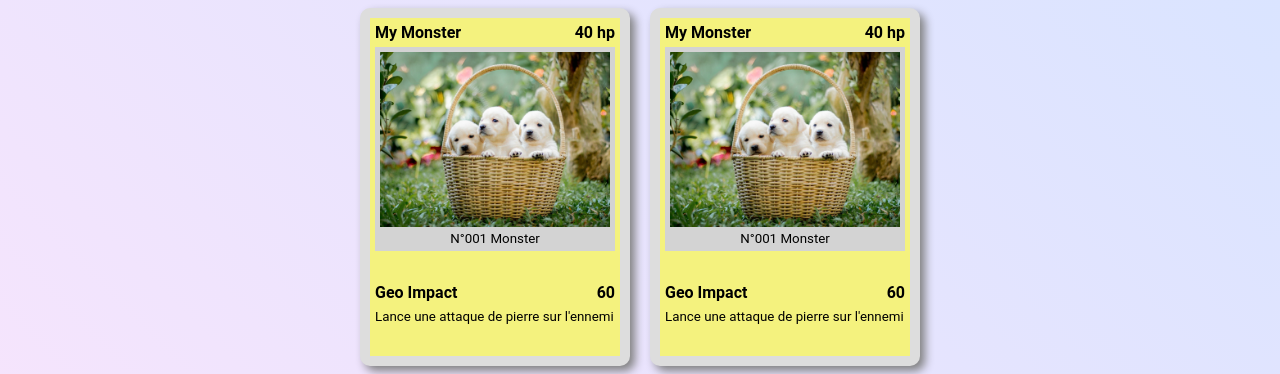
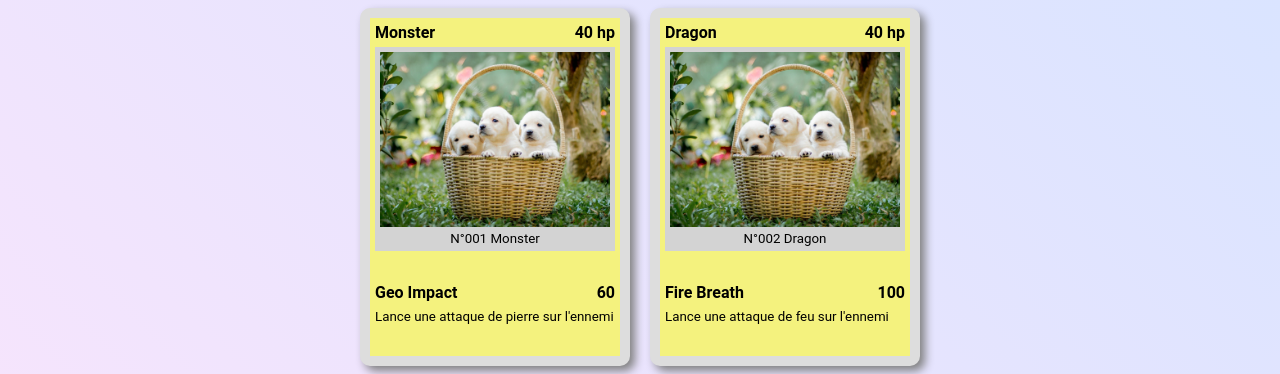
Before and after one commit to Hamidou-Woury-Ba/Debut-angular, an Angular app in the folder playing-cards/: page / in a window 1280 px wide. Shown: the top 374 px of the page. Built offline with nearby package versions, Linux system fonts and the light colour scheme.

Commit message:
Ajout de monster-model.ts et l'utilisation de @Input()

```diff
--- a/playing-cards/src/app/app.component.html
+++ b/playing-cards/src/app/app.component.html
@@ -1,4 +1,4 @@
 <div id="card-list">
     <app-playing-cards />
-    <app-playing-cards />
+    <app-playing-cards [my-monster]="monster1"/>
 </div>
--- a/playing-cards/src/app/app.component.ts
+++ b/playing-cards/src/app/app.component.ts
@@ -1,5 +1,6 @@
 import { Component } from '@angular/core';
 import { PlayingCardsComponent } from "./components/playing-cards/playing-cards.component";
+import { Monster } from './model/monster.model';
 
 @Component({
   selector: 'app-root', // c'est le nom de la balise HTML qui sera utilisée pour afficher le composant
@@ -9,4 +10,17 @@ import { PlayingCardsComponent } from "./components/playing-cards/playing-cards.
   imports: [PlayingCardsComponent], // on importe le composant PlayingCardsComponent pour pouvoir l'utiliser dans le template
 })
 export class AppComponent {
+
+  monster1! : Monster;
+
+  constructor(){
+    this.monster1 = new Monster();
+    this.monster1.name = "Dragon";
+    this.monster1.hp = 80;
+    this.monster1.figureCaption = "N°002 Dragon";
+    this.monster1.attackName = "Fire Breath";
+    this.monster1.attackStrength = 100;
+    this.monster1.attackDescription = "Lance une attaque de feu sur l'ennemi";
+  }
+
 }
--- a/playing-cards/src/app/components/playing-cards/playing-cards.component.html
+++ b/playing-cards/src/app/components/playing-cards/playing-cards.component.html
@@ -2,27 +2,27 @@
     <div id="inside">
         <header>
             <div class="left">
-                <div id="name">{{ name }}</div>
+                <div id="name">{{ monster.name }}</div>
             </div>
             <div class="right">
-                <div id="hp">{{ hp }} hp</div>
+                <div id="hp">{{ monster.hp }} hp</div>
             </div>
         </header>
         <figure id="art">
             <img src="electric.jpg" alt="" class="energy icon">
-            <figcaption>{{ figureCaption }}</figcaption>
+            <figcaption>{{ monster.figureCaption }}</figcaption>
         </figure>
         <div id="capacities">
             <div class="capacity">
                 <div class="main">
                     <div class="name">
-                        {{ attackName }}
+                        {{ monster.attackName }}
                     </div>
-                    <div class="damage">{{ attackStrength }}</div>
+                    <div class="damage">{{ monster.attackStrength }}</div>
                 </div>
             </div>
             <div class="description">
-                {{ attackDescription }}
+                {{ monster.attackDescription }}
             </div>
         </div>
     </div>
--- a/playing-cards/src/app/components/playing-cards/playing-cards.component.ts
+++ b/playing-cards/src/app/components/playing-cards/playing-cards.component.ts
@@ -1,4 +1,5 @@
-import { Component } from '@angular/core';
+import { Component, Input } from '@angular/core';
+import { Monster } from '../../model/monster.model';
 
 @Component({
   selector: 'app-playing-cards',
@@ -9,11 +10,14 @@ import { Component } from '@angular/core';
 })
 export class PlayingCardsComponent {
 
-  name : string = "My Monster";
-  hp : number = 40;
-  figureCaption : string = "N°001 Monster";
-  attackName : string = "Geo Impact";
-  attackStrength : number = 60;
-  attackDescription : string = "Lance une attaque de pierre sur l'ennemi";
-
+  // permet de déclarer une propriété de la classe qui sera utilisée dans le template du composant parent
+  @Input({
+    // required: true, // la propriété est obligatoire
+    alias : "my-monster", // alias de la propriété dans le template du composant parent
+    transform : (value : Monster) => {
+      value.hp = value.hp / 2; // on divise par 2 les points de vie du monstre
+      return value; // on retourne la valeur transformée
+    } // fonction de transformation de la valeur de la propriété
+  })
+  monster : Monster = new Monster();
 }
--- /dev/null
+++ b/playing-cards/src/app/model/monster.model.ts
@@ -0,0 +1,8 @@
+export class Monster{
+    name : string = "Monster";
+    hp : number = 40;
+    figureCaption : string = "N°001 Monster";
+    attackName : string = "Geo Impact";
+    attackStrength : number = 60;
+    attackDescription : string = "Lance une attaque de pierre sur l'ennemi";
+}
```
